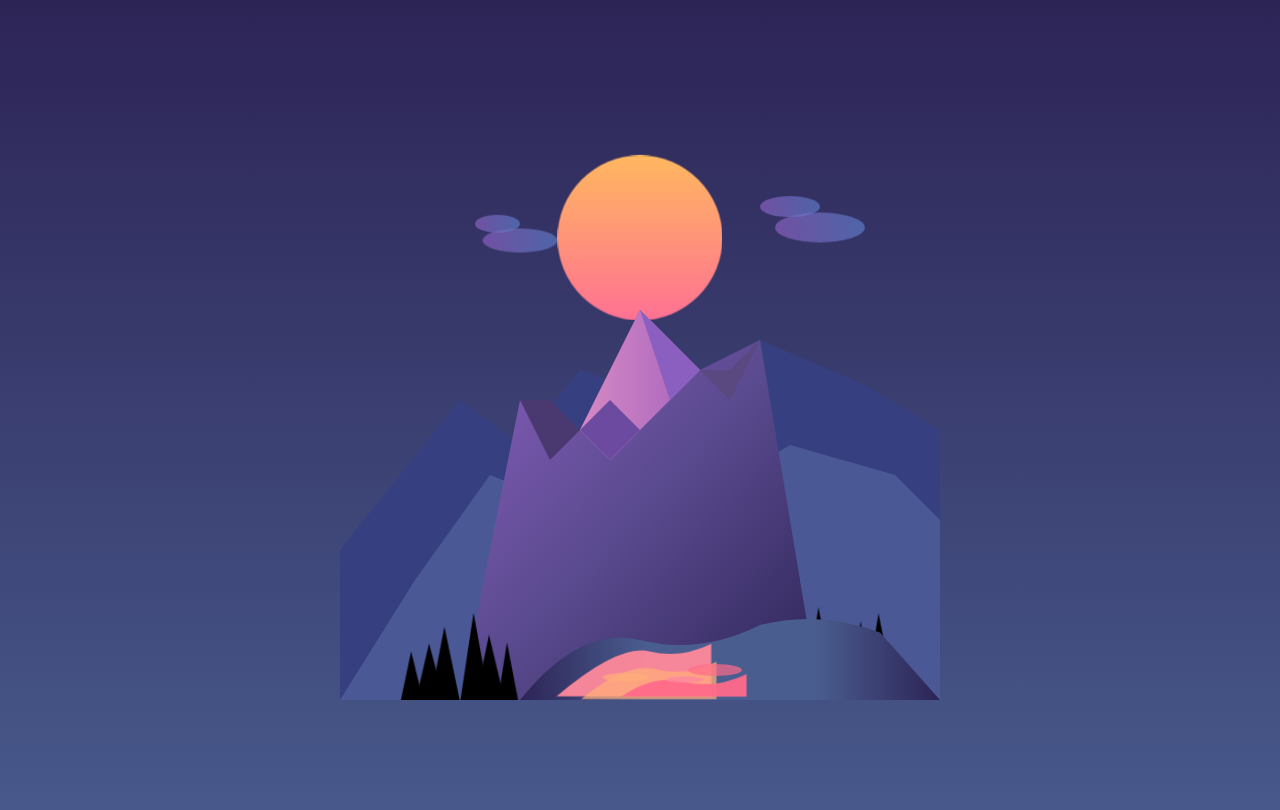
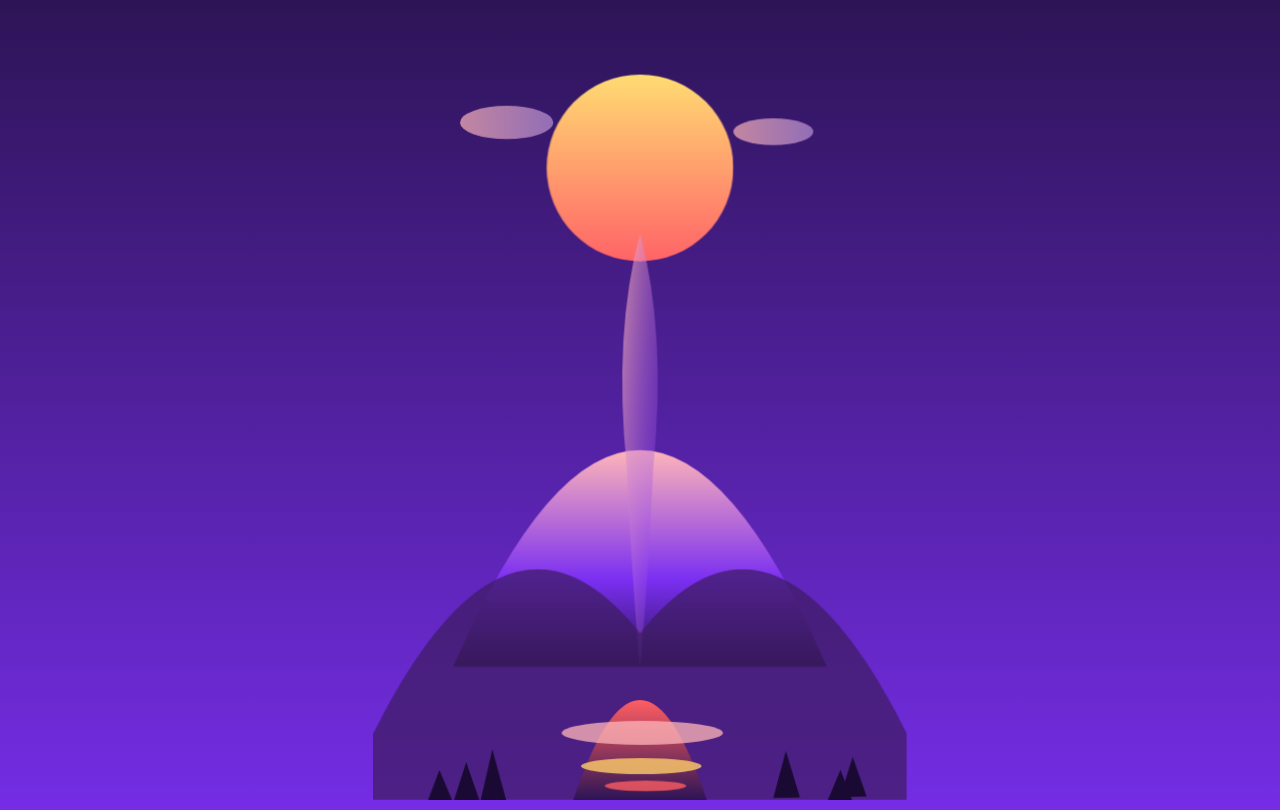
Before and after one commit to xLRST/soap-mountain, a website: page src/index.html in a window 1280 px wide. Shown: the top 810 px of the page. Drawn offline with Linux system fonts and the light colour scheme.

Commit message:
Refactor completo di gpt-edit v2

```diff
--- a/src/index.html
+++ b/src/index.html
@@ -8,71 +8,56 @@
 </head>
 <body>
     <div class="scene-container">
-    <svg viewBox="0 0 400 400" xmlns="http://www.w3.org/2000/svg" role="img" class="scene-svg">
+    <svg viewBox="0 0 800 1200" xmlns="http://www.w3.org/2000/svg" role="img" class="scene-svg">
         <defs>
+            <!-- Gradienti aggiornati per colori saturi -->
             <linearGradient id="sunGradient" x1="0" y1="0" x2="0" y2="1">
-                <stop offset="0%" stop-color="#ffad5a" />
-                <stop offset="100%" stop-color="#ff6b8a" />
+                <stop offset="0%" stop-color="#ffcf6b" />
+                <stop offset="100%" stop-color="#ff5e62" />
             </linearGradient>
-            <linearGradient id="mainMountainGradient" x1="0" y1="0" x2="1" y2="1">
-                <stop offset="0%" stop-color="#8b5fbf" />
-                <stop offset="50%" stop-color="#5a4a8f" />
-                <stop offset="100%" stop-color="#2d2456" />
+            <linearGradient id="mountainGradient" x1="0.5" y1="0" x2="0.5" y2="1">
+                <stop offset="0%" stop-color="#ffb6b9" />
+                <stop offset="60%" stop-color="#7b2ff2" />
+                <stop offset="100%" stop-color="#2d1456" />
             </linearGradient>
-            <linearGradient id="peakHighlight" x1="0" y1="0" x2="1" y2="0">
-                <stop offset="0%" stop-color="#d689c3" />
-                <stop offset="100%" stop-color="#a764bf" />
+            <linearGradient id="mountainShadow" x1="0" y1="0" x2="1" y2="1">
+                <stop offset="0%" stop-color="#ffb6b9" stop-opacity="0.7"/>
+                <stop offset="100%" stop-color="#7b2ff2" stop-opacity="0.2"/>
             </linearGradient>
-            <linearGradient id="riverGradient" x1="0" y1="0" x2="1" y2="0">
-                <stop offset="0%" stop-color="#2d2456" />
-                <stop offset="30%" stop-color="#4a5d8f" />
-                <stop offset="70%" stop-color="#4a5d8f" />
-                <stop offset="100%" stop-color="#2d2456" />
+            <linearGradient id="riverGradient" x1="0" y1="0" x2="0" y2="1">
+                <stop offset="0%" stop-color="#ff5e62" />
+                <stop offset="100%" stop-color="#2d1456" />
             </linearGradient>
             <linearGradient id="cloudGradient" x1="0" y1="0" x2="1" y2="0">
-                <stop offset="0%" stop-color="#8b5fbf" />
-                <stop offset="100%" stop-color="#5a7bc4" />
+                <stop offset="0%" stop-color="#ffb6b9" />
+                <stop offset="100%" stop-color="#b993d6" />
             </linearGradient>
         </defs>
         <!-- Nuvole animate -->
-        <ellipse class="cloud cloud1" cx="120" cy="90" rx="25" ry="8" fill="url(#cloudGradient)" opacity="0.7"/>
-        <ellipse class="cloud cloud2" cx="105" cy="85" rx="15" ry="6" fill="url(#cloudGradient)" opacity="0.7"/>
-        <ellipse class="cloud cloud3" cx="320" cy="80" rx="30" ry="10" fill="url(#cloudGradient)" opacity="0.7"/>
-        <ellipse class="cloud cloud4" cx="300" cy="75" rx="20" ry="7" fill="url(#cloudGradient)" opacity="0.7"/>
-        <!-- Sole animato -->
-        <circle class="sun" cx="200" cy="100" r="55" fill="url(#sunGradient)" />
-        <!-- Montagne -->
-        <path class="mountain-back" fill="#364080" d="M0 300 L80 200 L120 230 L160 180 L220 200 L280 160 L350 190 L400 220 L400 400 L0 400 Z" />
-        <path class="mountain-mid" fill="#4a5896" d="M50 320 L100 250 L150 270 L200 240 L250 260 L300 230 L370 250 L400 280 L400 400 L0 400 Z" />
-        <path class="mountain-main" fill="url(#mainMountainGradient)" d="M80 400 L120 200 L160 220 L200 140 L240 180 L280 160 L320 400 Z" />
-        <path class="mountain-highlight" d="M160 220 L200 140 L240 180 L220 200 L180 240 Z" fill="url(#peakHighlight)" />
-        <path fill="#6b4a9f" d="M160 220 L180 200 L200 220 L180 240 Z" />
-        <path fill="#8a5fbf" d="M200 140 L220 160 L240 180 L220 200 Z" />
-        <path fill="#4a3870" d="M120 200 L140 240 L160 220 L140 200 Z" />
-        <path fill="#5a4880" d="M240 180 L260 200 L280 160 L260 180 Z" />
-        <!-- Alberi in primo piano (gruppo animato) -->
-        <g class="trees">
-            <path d="M60 400 L70 350 L80 400 Z" />
-            <path d="M50 400 L60 360 L70 400 Z" />
-            <path d="M80 400 L90 340 L100 400 Z" />
-            <path d="M90 400 L100 355 L110 400 Z" />
-            <path d="M290 400 L300 350 L310 400 Z" />
-            <path d="M310 400 L320 340 L330 400 Z" />
-            <path d="M330 400 L340 355 L350 400 Z" />
-            <path d="M350 400 L360 345 L370 400 Z" />
-            <path d="M40 400 L48 365 L56 400 Z" />
-            <path d="M105 400 L112 360 L119 400 Z" />
-            <path d="M280 400 L288 365 L296 400 Z" />
-            <path d="M340 400 L348 350 L356 400 Z" />
+        <ellipse class="cloud cloud1" cx="200" cy="180" rx="70" ry="25" fill="url(#cloudGradient)" opacity="0.7"/>
+        <ellipse class="cloud cloud2" cx="600" cy="200" rx="60" ry="20" fill="url(#cloudGradient)" opacity="0.7"/>
+        <!-- Sole centrale e grande -->
+        <circle class="sun" cx="400" cy="260" r="140" fill="url(#sunGradient)" />
+        <!-- Montagna principale appuntita -->
+        <path class="mountain-main" fill="url(#mountainGradient)" d="M120,1000 Q400,350 680,1000 Z" />
+        <!-- Highlight sulla cresta -->
+        <path class="mountain-highlight" fill="url(#mountainShadow)" d="M400,350 Q440,500 420,700 Q410,900 400,1000 Q390,900 380,700 Q360,500 400,350 Z" />
+        <!-- Montagne secondarie -->
+        <path class="mountain-back" fill="#3d1c5e" opacity="0.7" d="M0,1100 Q200,700 400,950 Q600,700 800,1100 L800,1200 L0,1200 Z" />
+        <!-- Alberi in primo piano -->
+        <g class="trees" fill="#1a0933">
+            <path d="M160 1200 L180 1120 L200 1200 Z" />
+            <path d="M120 1200 L140 1140 L160 1200 Z" />
+            <path d="M600 1200 L620 1130 L640 1200 Z" />
+            <path d="M700 1200 L720 1140 L740 1200 Z" />
+            <path d="M80 1200 L100 1150 L120 1200 Z" />
+            <path d="M680 1200 L700 1150 L720 1200 Z" />
         </g>
-        <!-- Fiume e riflessi animati -->
-        <path class="river" fill="url(#riverGradient)" d="M120 400 Q160 350 200 360 Q240 370 280 350 Q320 340 360 355 L400 400 L120 400 Z" />
-        <path class="reflection reflection1" fill="#ff8a9b" d="M140 400 Q180 365 200 370 Q220 375 240 365 L240 400 Z" opacity="0.6" />
-        <path class="reflection reflection2" fill="#ffad7a" d="M160 400 Q190 375 210 380 Q230 385 250 375 L250 400 Z" opacity="0.4" />
-        <path class="reflection reflection3" fill="#ff6b8a" d="M180 400 Q200 385 220 390 Q240 395 260 385 L260 400 Z" opacity="0.5" />
-        <ellipse class="reflection reflection4" cx="190" cy="385" rx="15" ry="3" fill="#ffad7a" opacity="0.7" />
-        <ellipse class="reflection reflection5" cx="220" cy="390" rx="12" ry="2" fill="#ff8a9b" opacity="0.8" />
-        <ellipse class="reflection reflection6" cx="250" cy="380" rx="18" ry="4" fill="#ff6b8a" opacity="0.6" />
+        <!-- Fiume e riflessi -->
+        <path class="river" fill="url(#riverGradient)" d="M300 1200 Q400 900 500 1200 Z" />
+        <ellipse class="reflection reflection1" cx="400" cy="1100" rx="120" ry="18" fill="#ffb6b9" opacity="0.5" />
+        <ellipse class="reflection reflection2" cx="400" cy="1150" rx="90" ry="12" fill="#ffcf6b" opacity="0.4" />
+        <ellipse class="reflection reflection3" cx="400" cy="1180" rx="60" ry="8" fill="#ff5e62" opacity="0.5" />
     </svg>
     </div>
     <p class="scene-title">Soap-Mountain</p>
--- a/src/main.js
+++ b/src/main.js
@@ -96,3 +96,4 @@ document.addEventListener("DOMContentLoaded", () => {
     animateReflections();
     animateTrees();
 });
+// (nessuna modifica necessaria, le classi e animazioni sono già compatibili con la nuova struttura SVG)
--- a/src/style.css
+++ b/src/style.css
@@ -1,6 +1,6 @@
 body {
   margin: 0;
-  background: linear-gradient(180deg, #2d2456 0%, #4a5d8f 100%);
+  background: linear-gradient(180deg, #2d1456 0%, #7b2ff2 100%);
   min-height: 100vh;
   overflow-x: hidden;
 }
@@ -10,12 +10,15 @@ body {
   display: flex;
   align-items: center;
   justify-content: center;
+  overflow: hidden;
 }
 .scene-svg {
-  width: 90vw;
-  max-width: 600px;
-  height: auto;
+  width: 100vw;
+  height: 100vh;
+  max-width: 100vw;
+  max-height: 100vh;
   display: block;
+  object-fit: contain;
 }
 .scene-title {
   color: #fff;
@@ -29,23 +32,13 @@ body {
 /* Animazioni nuvole */
 .cloud1 { animation: floatCloud1 16s ease-in-out infinite alternate; }
 .cloud2 { animation: floatCloud2 18s ease-in-out infinite alternate; }
-.cloud3 { animation: floatCloud3 20s ease-in-out infinite alternate; }
-.cloud4 { animation: floatCloud4 22s ease-in-out infinite alternate; }
 @keyframes floatCloud1 {
   0% { transform: translateX(0px) translateY(0px); }
-  100% { transform: translateX(20px) translateY(8px); }
+  100% { transform: translateX(40px) translateY(16px); }
 }
 @keyframes floatCloud2 {
   0% { transform: translateX(0px) translateY(0px); }
-  100% { transform: translateX(18px) translateY(6px); }
-}
-@keyframes floatCloud3 {
-  0% { transform: translateX(0px) translateY(0px); }
-  100% { transform: translateX(-25px) translateY(10px); }
-}
-@keyframes floatCloud4 {
-  0% { transform: translateX(0px) translateY(0px); }
-  100% { transform: translateX(-18px) translateY(7px); }
+  100% { transform: translateX(-35px) translateY(12px); }
 }
 /* Sole fluttuante */
 .sun {
@@ -53,7 +46,7 @@ body {
 }
 @keyframes floatSun {
   0% { transform: translateY(0px); filter: brightness(1); }
-  100% { transform: translateY(-8px); filter: brightness(1.08); }
+  100% { transform: translateY(-16px); filter: brightness(1.08); }
 }
 /* Alberi in primo piano (leggero movimento) */
 .trees path {
@@ -77,15 +70,14 @@ body {
 .reflection1 { animation-delay: 0s; }
 .reflection2 { animation-delay: 1s; }
 .reflection3 { animation-delay: 2s; }
-.reflection4 { animation-delay: 0.5s; }
-.reflection5 { animation-delay: 1.5s; }
-.reflection6 { animation-delay: 2.5s; }
 @keyframes waveReflection {
   0% { transform: scaleX(1) translateY(0px); opacity: 0.7; }
-  100% { transform: scaleX(1.05) translateY(-4px); opacity: 1; }
+  100% { transform: scaleX(1.05) translateY(-8px); opacity: 1; }
 }
 /* Responsive */
-@media (max-width: 600px) {
-  .scene-svg { max-width: 98vw; }
+@media (max-width: 900px) {
   .scene-title { font-size: 1.2rem; }
 }
+@media (max-width: 600px) {
+  .scene-title { font-size: 1rem; }
+}
```
